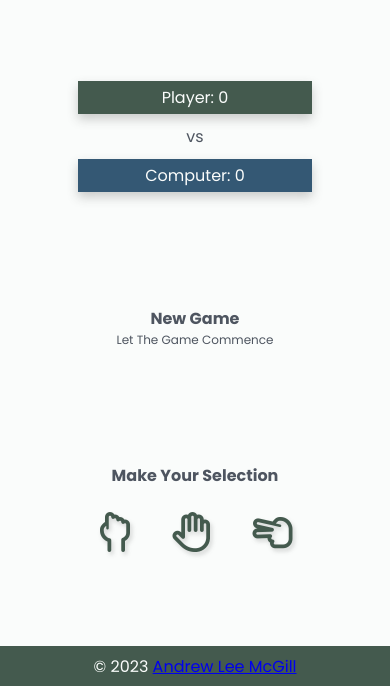
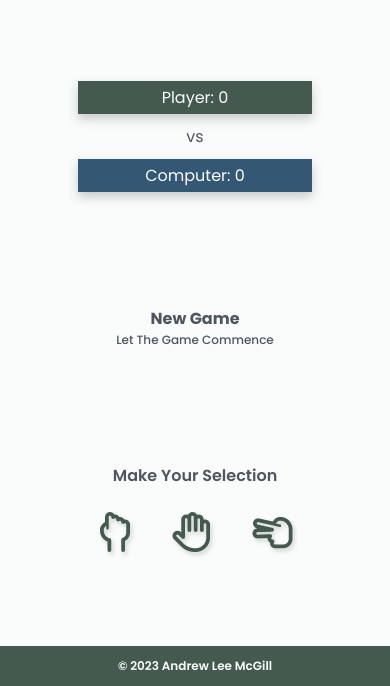
Before and after one commit to mcgill2023/rock-paper-scissors, a plain HTML site: page index.html in a window 390 px wide. Shown: the part 158-844 px from the top of the page. Drawn offline with Linux system fonts and the light colour scheme.

Commit message:
Fix footer text color and media sizing
This commit fixes the text-decoration and color in the footer and adds
extra font-weights to the html document.

```diff
--- a/css/style.css
+++ b/css/style.css
@@ -131,6 +131,15 @@ h1 {
   font-weight: 700;
 }
 
+h2.win {
+  color: var(--win-color);
+}
+
+h2.lose {
+  color: var(--lose-color);
+}
+
+
 .selection-icon {
   font-size: 200px;
 }
@@ -208,12 +217,9 @@ i {
   color: var(--off-white-color);
 }
 
-h2.win {
-  color: var(--win-color);
-}
-
-h2.lose {
-  color: var(--lose-color);
+.footer a {
+  text-decoration: none;
+  color: var(--off-white-color);
 }
 
 @keyframes detailsReveal {
@@ -398,6 +404,7 @@ h2.lose {
   .round-details {
     padding: 12px;
     font-size: 0.75rem;
+    font-weight: 500;
   }
 
   .round-details h2 {
@@ -425,4 +432,9 @@ h2.lose {
   .choice-icon {
     font-size: 40px;
   }
+
+  .footer {
+    font-size: 0.75rem;
+    font-weight: 600;
+  }
 }
--- a/index.html
+++ b/index.html
@@ -9,7 +9,7 @@
   <script src="https://kit.fontawesome.com/235afb1029.js" crossorigin="anonymous"></script>
   <link rel="preconnect" href="https://fonts.googleapis.com">
   <link rel="preconnect" href="https://fonts.gstatic.com" crossorigin>
-  <link href="https://fonts.googleapis.com/css2?family=Poppins:wght@300;400;500;700&display=swap" rel="stylesheet">
+  <link href="https://fonts.googleapis.com/css2?family=Poppins:wght@300;400;500;600;700&display=swap" rel="stylesheet">
   <link rel="stylesheet" href="css/style.css">
 </head>
 
```
